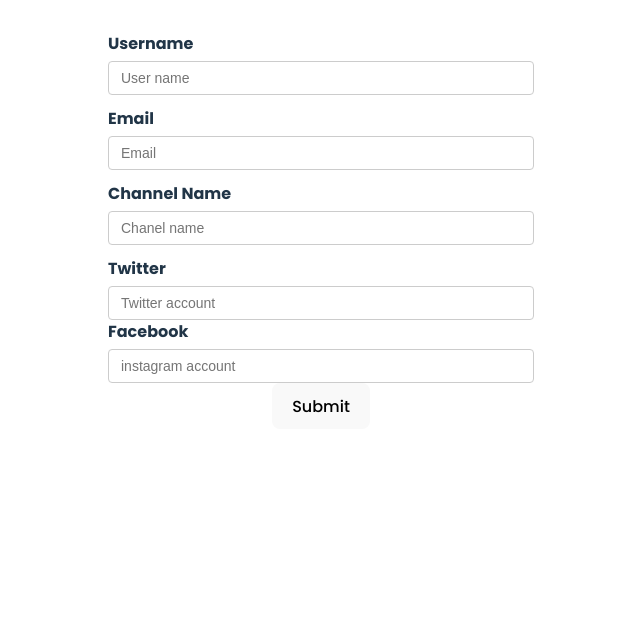
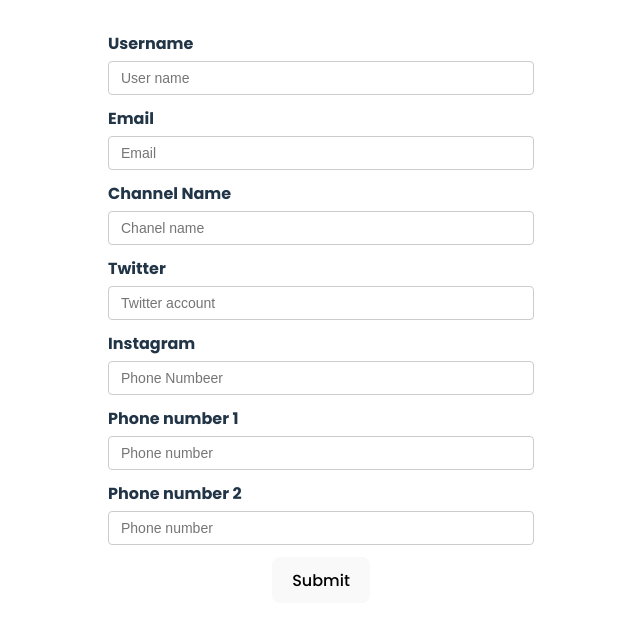
Before and after one commit to Suhelpatel786/react-hook-form, a React (Create React App) app: page / in a window 1280 px wide. Shown: the top 626 px of the page, without its empty margins (319-959 px from the left). Built offline with nearby package versions, Linux system fonts and the light colour scheme; no server answers.

Commit message:
Form field store data in Array and required conditions for it

```diff
--- a/src/components/YoutubeForm.tsx
+++ b/src/components/YoutubeForm.tsx
@@ -10,6 +10,7 @@ type formValues = {
     twitter: string;
     instagram: string;
   };
+  phoneNumbers: string[];
 };
 
 let renderCount = 0;
@@ -29,6 +30,7 @@ const YoutubeForm = () => {
           twitter: "",
           instagram: "",
         },
+        phoneNumbers: ["", ""],
       };
     },
   });
@@ -110,18 +112,60 @@ const YoutubeForm = () => {
         <input
           placeholder="Twitter account"
           type="text"
-          {...register("social.twitter")}
+          {...register("social.twitter", {
+            required: {
+              value: true,
+              message: "Please enter your twitter account",
+            },
+          })}
           id="twitter"
         />
 
-        <label htmlFor="instagram">Facebook</label>
+        <p className="error">{errors?.social?.twitter?.message}</p>
+
+        <label htmlFor="instagram">Instagram</label>
         <input
-          placeholder="instagram account"
+          placeholder="Phone Numbeer"
           type="text"
-          {...register("social.instagram")}
+          {...register("social.instagram", {
+            required: {
+              value: true,
+              message: "Please enter your instagram account",
+            },
+          })}
           id="instagram"
         />
 
+        <p className="error">{errors?.social?.instagram?.message}</p>
+
+        <label htmlFor="phonenumber">Phone number 1</label>
+        <input
+          placeholder="Phone number"
+          type="text"
+          {...register("phoneNumbers.0", {
+            required: {
+              value: true,
+              message: "Please enter your primary phone number",
+            },
+          })}
+          id="phonenumber"
+        />
+
+        <p className="error">{errors?.phoneNumbers?.[0]?.message}</p>
+
+        <label htmlFor="phonenumber1">Phone number 2 </label>
+        <input
+          placeholder="Phone number"
+          type="text"
+          {...register("phoneNumbers.1", {
+            required: {
+              value: true,
+              message: "Please enter your secondary phone number",
+            },
+          })}
+          id="phonenumber1"
+        />
+        <p className="error">{errors?.phoneNumbers?.[1]?.message}</p>
         <button type="submit">Submit</button>
       </form>
       <DevTool control={control} />
```
